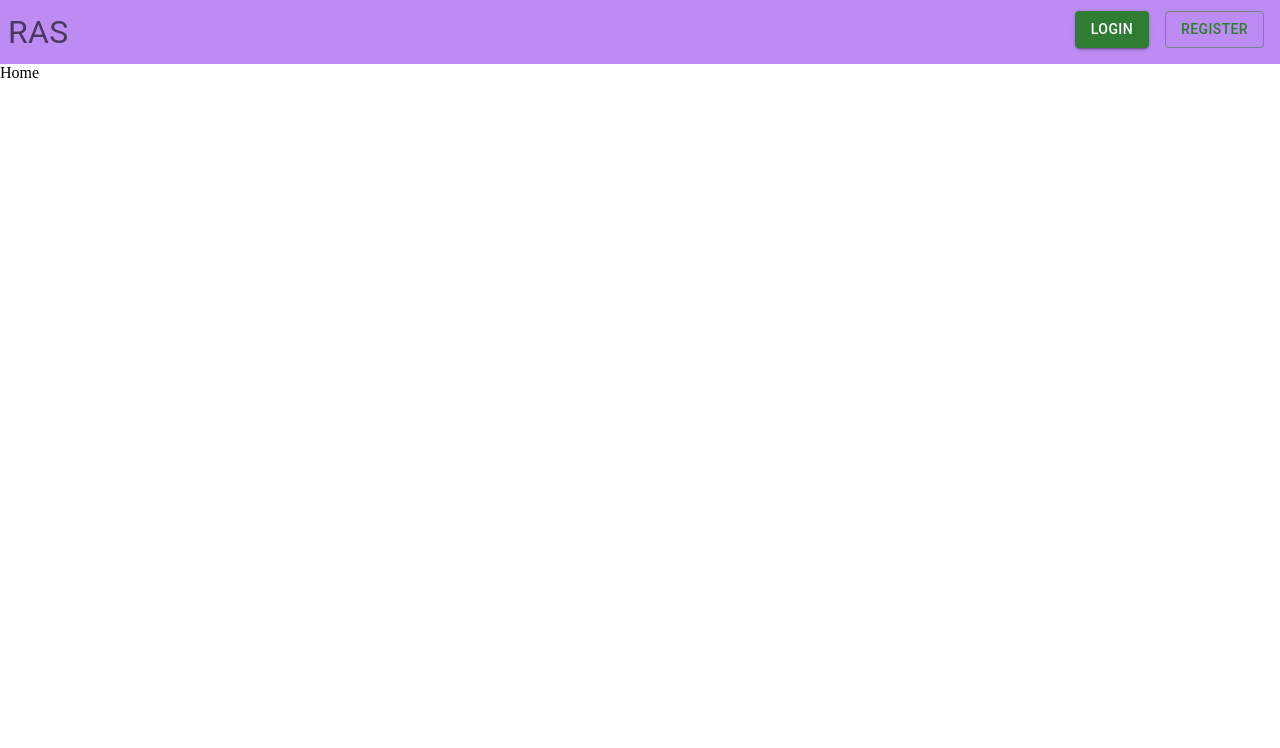
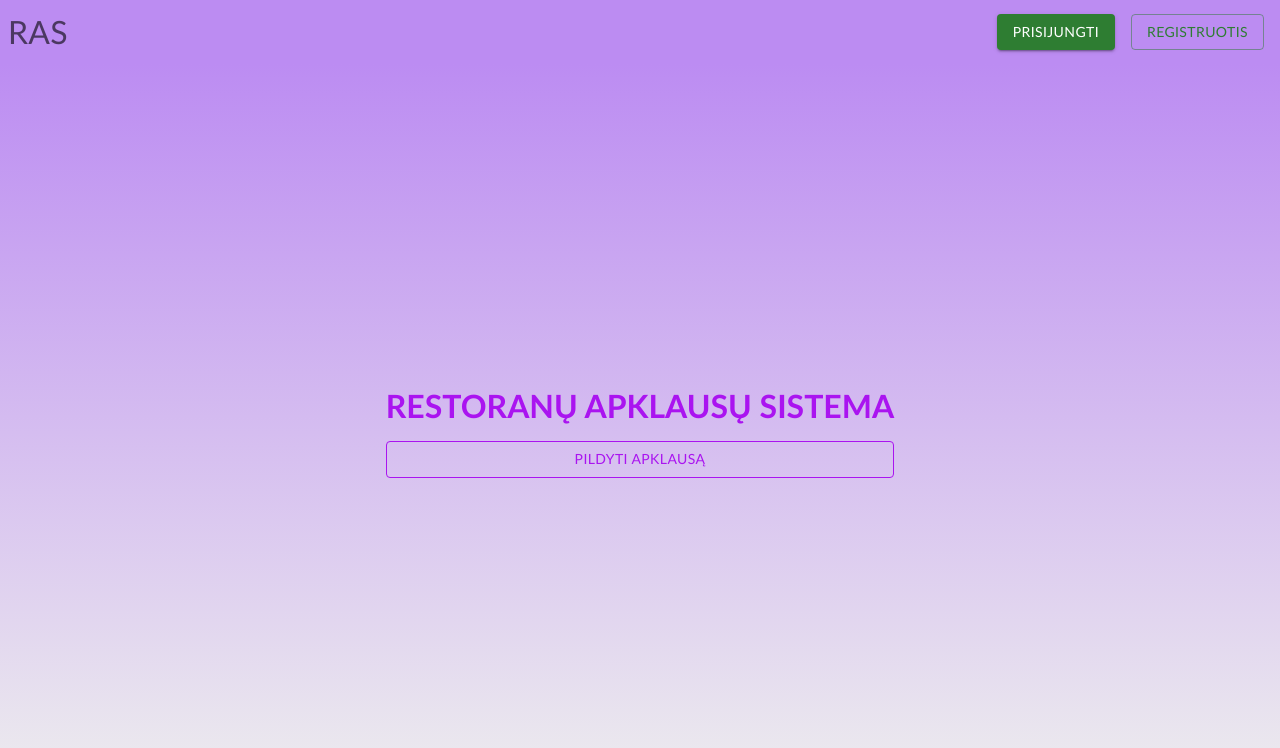
Before and after one commit to KieshaJ/ras, a React (Create React App) app in the folder client/: page / in a window 1280 px wide. Shown: the top 748 px of the page. Built offline with nearby package versions, Linux system fonts and the light colour scheme.

Commit message:
RAS / Home page finished and Survey submission page initialized.

```diff
--- a/client/src/App.js
+++ b/client/src/App.js
@@ -7,6 +7,7 @@ import AuthPage from "./pages/Auth";
 import AdminDashboardPage from "./pages/AdminDashboard";
 
 import {UserContext} from "./context/UserContext";
+import SurveySubmissionPage from "./pages/SurveySubmission";
 
 const getUserLC = () => {
     return {
@@ -15,7 +16,6 @@ const getUserLC = () => {
         name: localStorage.getItem("ras-user-name"),
         surname: localStorage.getItem("ras-user-surname"),
         email: localStorage.getItem("ras-user-email")
-
     };
 };
 
@@ -26,12 +26,12 @@ function App() {
 
     const initUser = () => {
         const userData = getUserLC();
-        if(!userData.token && !["/", "/auth"].includes(window.location.pathname)) {
-            window.location.pathname = "/auth";
-        }
-        else {
+        // if(!userData.token && !["/", "/auth"].includes(window.location.pathname)) {
+        //     window.location.pathname = "/auth";
+        // }
+        // else {
             setUser(userData);
-        }
+        // }
     };
 
     useEffect(() => {
@@ -46,6 +46,7 @@ function App() {
                     <Routes>
                         <Route path="/">
                             <Route path="/" element={<HomePage/>}/>
+                            <Route path="survey/:surveyId" element={<SurveySubmissionPage/>}/>
                             <Route path="dashboard" element={<DashboardPage/>}/>
                             <Route path="auth" element={<AuthPage/>}/>
                             <Route path="admin" element={<AdminDashboardPage/>}/>
--- a/client/src/components/Profile.js
+++ b/client/src/components/Profile.js
@@ -24,8 +24,8 @@ const ProfileComponent = () => {
         <div>
             {!loggedIn ?
                 <div className="header-profile">
-                    <Button variant="contained" color="success" onClick={() => setLoggedIn(true)}>Login</Button>
-                    <Button variant="outlined" color="success">Register</Button>
+                    <Button variant="contained" color="success" onClick={() => setLoggedIn(true)}>PRISIJUNGTI</Button>
+                    <Button variant="outlined" color="success">REGISTRUOTIS</Button>
                 </div>
                 :
                 <div className="header-profile">
--- a/client/src/index.css
+++ b/client/src/index.css
@@ -1,6 +1,7 @@
 * {
     padding: 0;
     margin: 0;
+    font-family: 'Trebuchet MS', sans-serif !important;
 }
 
 .paper {
@@ -30,6 +31,19 @@
     margin: 0 0.5rem !important;
 }
 
+/* Home page components */
+.home {
+    display: flex;
+    align-items: center;
+    justify-content: center;
+    height: calc(100vh - 64px);
+    background: linear-gradient(0deg, #EEEEEE, #BC8CF2);
+}
+
+.home h1, .home .homeButtons {
+    text-align: center;
+    margin: 1rem;
+}
 
 /* Auth page components */
 .authContainer {
@@ -180,3 +194,7 @@
     box-sizing: border-box;
     border-bottom: 1px solid #EEEEEE;
 }
+
+.fullWidth {
+    width: 100%;
+}
--- a/client/src/pages/Home.js
+++ b/client/src/pages/Home.js
@@ -1,8 +1,22 @@
 import React from "react";
+import {Button} from "@mui/material";
 
 const HomePage = () => {
-    return(
-        <div>Home</div>
+    return (
+        <div className="home">
+            <div className="homeContent">
+                <h1 className="darkPurpleBtn">RESTORANŲ APKLAUSŲ SISTEMA</h1>
+
+                <div className="homeButtons">
+                    <Button
+                        variant="outlined"
+                        className="darkPurpleBtn fullWidth"
+                    >
+                        PILDYTI APKLAUSĄ
+                    </Button>
+                </div>
+            </div>
+        </div>
     );
 };
 
--- /dev/null
+++ b/client/src/pages/SurveySubmission.js
@@ -0,0 +1,24 @@
+import React, {useState} from "react";
+import {useParams} from "react-router-dom";
+import axios from "axios";
+
+const SurveySubmissionPage = () => {
+    const {surveyId} = useParams();
+
+    const {survey, setSurvey} = useState({});
+
+    const getSurvey = (id) => {
+        axios.get("http://localhost:8030/api/surveys/" + surveyId, {}).then((response) => {
+            setSurvey(response.data.data);
+        });
+    };
+
+    return (
+        <div className="home">
+            <h1>Survey submission page</h1>
+            {surveyId}
+        </div>
+    );
+};
+
+export default SurveySubmissionPage;
```
